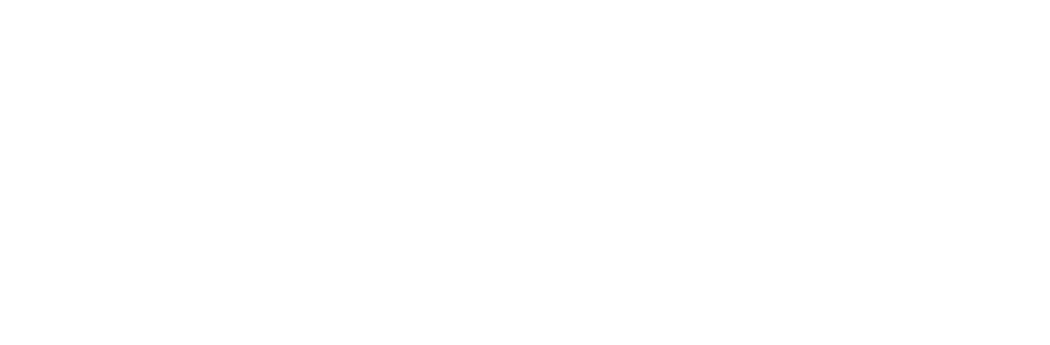
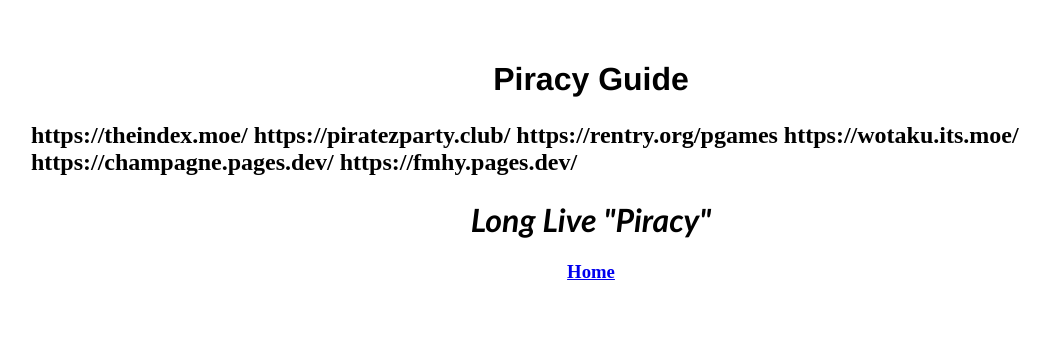
Before and after one commit to eyeblech/movie-streaming-platform-eyeblech, a plain HTML site: page piracy_guide.html in a window 1280 px wide. Shown: the whole page, without its empty margins (49-1099 px from the left). Drawn offline with Linux system fonts and the light colour scheme.

Commit message:
added new things

```diff
--- a/extra.css
+++ b/extra.css
@@ -0,0 +1,29 @@
+body{
+    background-color: white;
+}
+
+.piracy_div{
+    padding: 2rem;
+
+}
+.piracy_h1{
+    text-align: center;
+    font-family: 'Franklin Gothic Medium', 'Arial Narrow', Arial, sans-serif;
+
+}
+.piracy_ul{
+    text-align: none;
+}
+.long_live{
+    text-align: center;
+    font-family: 'Gill Sans', 'Gill Sans MT', Calibri, 'Trebuchet MS', sans-serif;
+    font-style: italic;
+}
+.index_home{
+    text-align: center;
+
+}
+span{
+    text-emphasis-color: white;
+
+}
--- a/piracy_guide.html
+++ b/piracy_guide.html
@@ -0,0 +1,35 @@
+<!DOCTYPE html>
+<html lang="en">
+<head>
+    <meta charset="UTF-8">
+    <meta name="viewport" content="width=device-width, initial-scale=1.0">
+    <title>Document</title>
+    <link rel="stylesheet" href="extra.css">
+</head>
+<body>
+    <header class="piracy_header">
+        <div class="piracy_div">
+            <h1 class="piracy_h1">
+                Piracy Guide
+            </h1>
+            <h2 class="piracy_h2">
+                <ul class="piracy_ul">
+                    https://theindex.moe/
+                    https://piratezparty.club/
+                    https://rentry.org/pgames
+                    https://wotaku.its.moe/
+                    https://champagne.pages.dev/
+                    https://fmhy.pages.dev/
+                </ul>
+            </h2>
+            <h1 class="long_live">
+                Long Live "Piracy"
+            </h1>
+            <h3 class="index_home">
+                <a href="home.html"><span>Home</span></a>
+            </h3>
+        </div>
+
+    </header>
+</body>
+</html>
```
Also changed, not shown: sign_in.html (+9 -6 lines).
